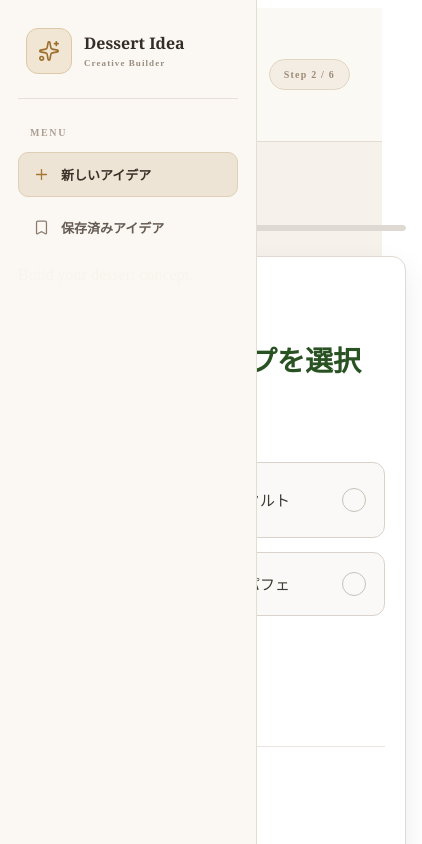
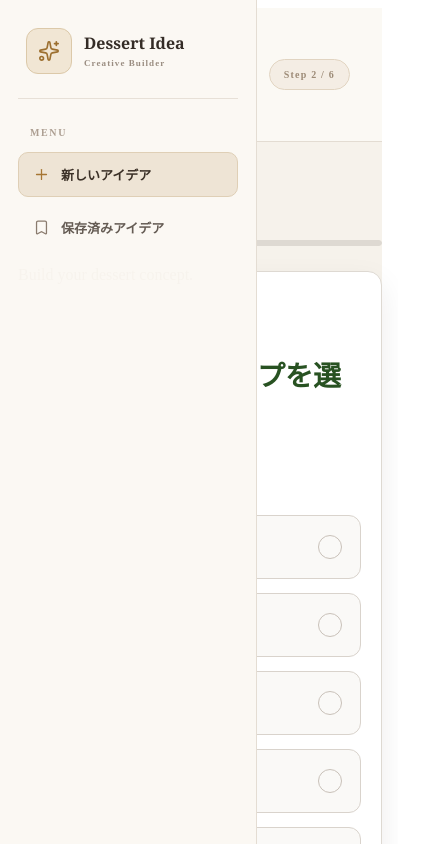
Before and after one commit to usamiyouhei/dessert_idea_builder, a Next.js app: page /idea-builder in a window 390 px wide. Shown: the top 844 px of the page, 422 px wide, since content can reach past the window. Built offline with nearby package versions, Linux system fonts and the light colour scheme.

Commit message:
update scss

```diff
--- a/src/components/builder/BuilderView.module.scss
+++ b/src/components/builder/BuilderView.module.scss
@@ -1,12 +1,14 @@
 .builderView {
   width: 100%;
-  max-width: 900px;
+  max-width: 1120px;
   margin: 0 auto;
-  padding: 12px 4px;
+  // padding: 12px 4px;
 }
 
 .card {
-  min-height: 500px;
+  display: flex;
+  min-height: 560px;
+  flex-direction: column;
   padding: 48px;
   background-color: #fff;
   border: 1px solid #ded9d2;
@@ -14,13 +16,10 @@
   box-shadow: 0 12px 30px rgb(35 30 25 / 8%);
 }
 .content {
-  min-height: 360px;
+  flex: 1;
 }
 
-.actions {
-  display: flex;
-  justify-content: space-between;
-  gap: 16px;
+.navigation {
   margin-top: 40px;
   padding-top: 24px;
   border-top: 1px solid #e8e3dd;
--- a/src/components/builder/BuilderView.tsx
+++ b/src/components/builder/BuilderView.tsx
@@ -6,14 +6,6 @@ import StepNavigation from "./StepNavigation/StepNavigation";
 type BuilderViewProps = {
   step: number;
   children: ReactNode;
-
-  // selectedDessertTypes: string[];
-  // selectedFlavors: string[];
-  // selectedShapes: string[];
-  // selectedTextures: string[];
-  // selectedTemperatures: string[];
-  // selectedDecorations: string[];
-
   onBack: () => void;
   onNext: () => void;
   onShowResult: () => void;
@@ -22,12 +14,6 @@ type BuilderViewProps = {
 export default function BuilderView({
   step,
   children,
-  // selectedDessertTypes,
-  // selectedFlavors,
-  // selectedShapes,
-  // selectedTextures,
-  // selectedTemperatures,
-  // selectedDecorations,
   onBack,
   onNext,
   onShowResult,
@@ -35,12 +21,12 @@ export default function BuilderView({
   const totalSteps = 6;
   return (
     <section className={styles.builderView}>
-      <StepProgress currentStep={step} totalStep={totalSteps} />
+      <StepProgress currentStep={step} totalSteps={totalSteps} />
 
       <div className={styles.card}>
         <div className={styles.content}>{children}</div>
 
-        <div className={styles.actions}>
+        <div className={styles.navigation}>
           <StepNavigation
             currentStep={step}
             totalSteps={totalSteps}
--- a/src/components/builder/StepProgress/StepProgress.tsx
+++ b/src/components/builder/StepProgress/StepProgress.tsx
@@ -2,22 +2,22 @@ import styles from "./StepProgress.module.scss";
 
 type StepProgressProps = {
   currentStep: number;
-  totalStep: number;
+  totalSteps: number;
 };
 
 export default function StepProgress({
   currentStep,
-  totalStep,
+  totalSteps,
 }: StepProgressProps) {
   return (
     <div className={styles.progressArea}>
       <p className={styles.progressText}>
-        Step {currentStep + 1} / {totalStep}
+        Step {currentStep + 1} / {totalSteps}
       </p>
       <progress
         className={styles.progress}
         value={currentStep + 1}
-        max={totalStep}
+        max={totalSteps}
       />
     </div>
   );
--- a/src/components/layout/AppShell/AppShell.module.scss
+++ b/src/components/layout/AppShell/AppShell.module.scss
@@ -1,49 +1,34 @@
 .appShell {
-  display: flex;
   min-height: 100vh;
   color: #2f2924;
   background-color: #f6f2eb;
 }
 
 .mainArea {
-  display: flex;
-  flex: 1;
-  min-width: 0;
   min-height: 100vh;
-  flex-direction: column;
-  margin-left: 190px;
+  margin-left: 10px;
 }
 
-.main {
-  flex: 1;
-  width: 100%;
-  padding: 20px 28px 32px;
+.mainContent {
+  padding: 48px 40px;
 }
-
-/* Tablet */
 
 @media (max-width: 1024px) {
   .mainArea {
-    margin-left: 190px;
+    margin-left: 300px;
   }
 
-  .main {
-    padding: 12px 14px 20px;
+  .mainContent {
+    padding: 32px 24px;
   }
 }
 
-/* Mobile */
-
 @media (max-width: 768px) {
-  .appShell {
-    display: block;
-  }
-
   .mainArea {
     margin-left: 0;
   }
 
-  .main {
-    padding: 9px 8px 16px;
+  .mainContent {
+    padding: 24px 16px;
   }
 }
--- a/src/components/layout/AppShell/AppShell.tsx
+++ b/src/components/layout/AppShell/AppShell.tsx
@@ -32,7 +32,7 @@ export default function AppShell({
           totalSteps={totalSteps}
         />
 
-        <main className={styles.main}>{children}</main>
+        <main className={styles.mainContent}>{children}</main>
       </div>
     </div>
   );
```
